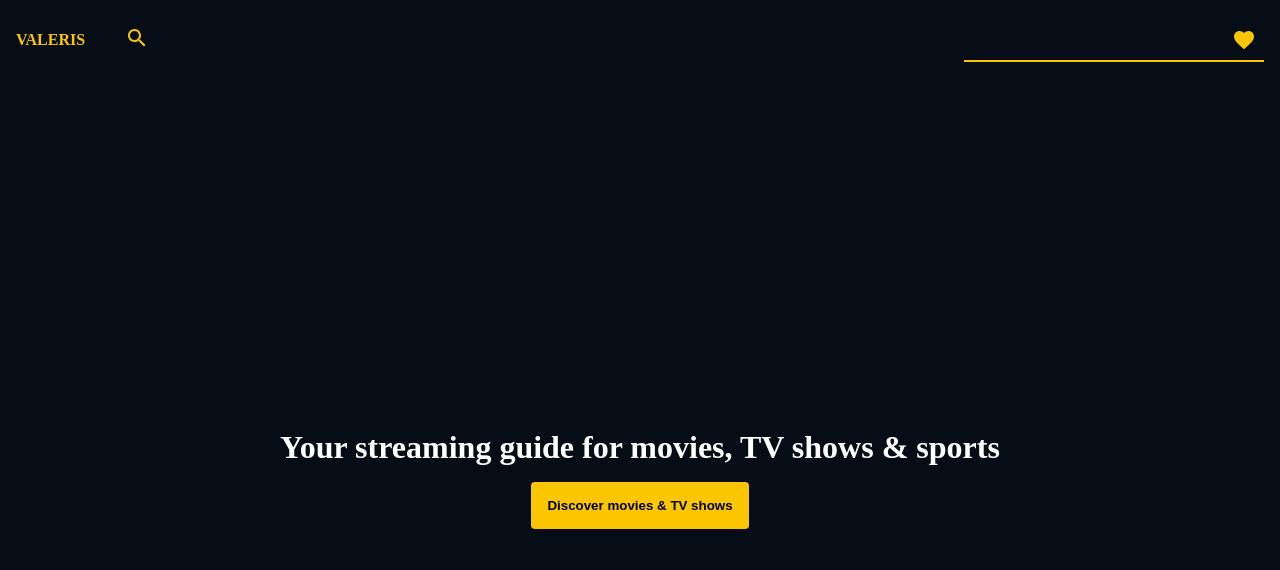
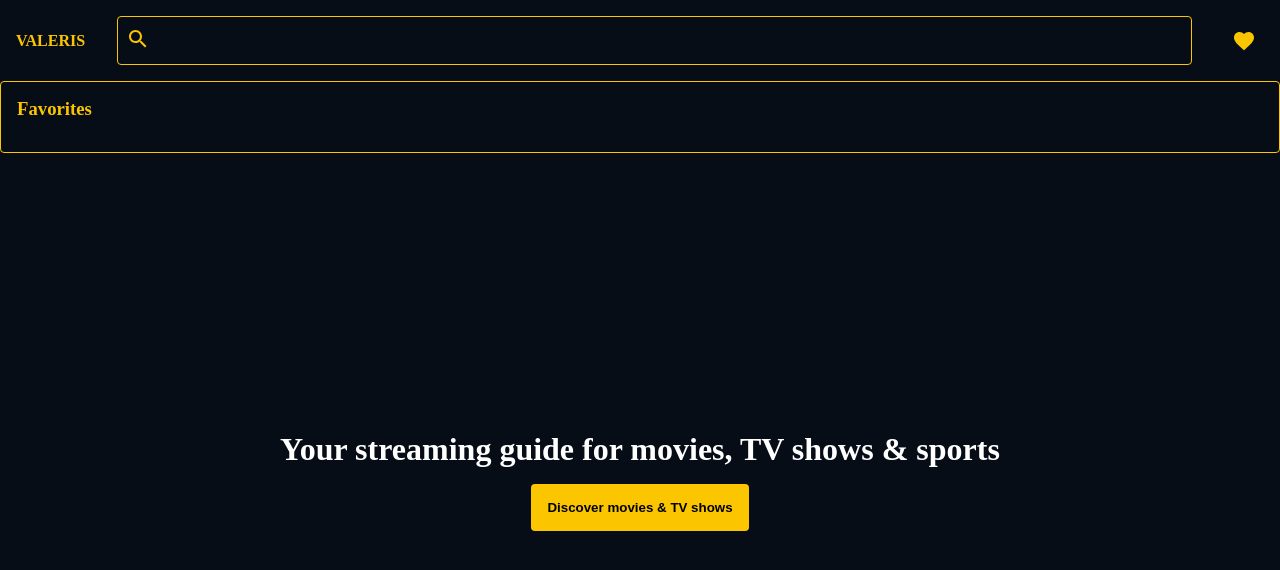
Before and after one commit to dhunjadi/valere-movie, a React (Vite) app: page / in a window 1280 px wide. Both pictures are taken after a click on the button 1244 px from the left and 39 px from the top of the page. Shown: the top 570 px of the page. Built offline with nearby package versions, Linux system fonts and the light colour scheme.

Commit message:
created dropdown component, and useDebounce hook, implemented searching for movies

```diff
--- /dev/null
+++ b/src/components/Dropdown.tsx
@@ -0,0 +1,31 @@
+import {useNavigate} from 'react-router-dom';
+import {Movie} from '../types';
+
+interface DropdownProps {
+    title: string;
+    items: Movie[];
+    isOpen: boolean;
+}
+
+const Dropdown = ({title, items, isOpen}: DropdownProps) => {
+    const navigate = useNavigate();
+    if (!isOpen) {
+        return null;
+    }
+
+    return (
+        <div className={`c-dropdown ${isOpen && 'is-open'}`}>
+            <div className="c-dropdown__header">
+                <h3>{title}</h3>{' '}
+            </div>
+            {items.map((movie) => (
+                <div key={movie.id} className="c-dropdown__item" onClick={() => navigate(`movies/${movie.id}`)}>
+                    <img src={`https://image.tmdb.org/t/p/w500${movie.poster_path}`} alt="movie poster" />
+                    <span>{movie.title}</span>
+                </div>
+            ))}
+        </div>
+    );
+};
+
+export default Dropdown;
--- a/src/components/MovieListSection.tsx
+++ b/src/components/MovieListSection.tsx
@@ -24,7 +24,7 @@ const MovieListSection = ({sectionTitle, movies}: MovieListSectionProps) => {
             ) : (
                 <div className="c-movieListSection__movies">
                     {movies.map((movie) => {
-                        return <MovieItem movie={movie} />;
+                        return <MovieItem key={movie.id} movie={movie} />;
                     })}
                 </div>
             )}
--- a/src/components/Navbar.tsx
+++ b/src/components/Navbar.tsx
@@ -1,24 +1,34 @@
-import {useRef, useState} from 'react';
+import {useEffect, useRef, useState} from 'react';
 import SearchIcon from '@mui/icons-material/Search';
 import IconButton from '@mui/material/IconButton';
 import FavoriteIcon from '@mui/icons-material/Favorite';
 import {useSelector} from 'react-redux';
 import {StoreState} from '../store/reducers/rootReducer';
 import {useNavigate} from 'react-router-dom';
+import {getMoviesBySearch} from '../services/movieServices';
+import {Movie} from '../types';
+import {useDebounce} from '../hooks/useDebounce';
+import Dropdown from './Dropdown';
 
 const Navbar = () => {
     const {favoritedMovies} = useSelector((state: StoreState) => state.movieReducer);
     const [searchText, setSearchText] = useState<string>('');
-    const [isDropdownOpen, setIsDropdownOpen] = useState<boolean>(false);
+    const [isFavoritesDropdownOpen, setIsFavoritesDropdownOpen] = useState<boolean>(false);
+    const [moviesInSearch, setMoviesInSearch] = useState<Movie[]>([]);
     const inputRef = useRef<HTMLInputElement | null>(null);
     const navigate = useNavigate();
+    const debouncedValue = useDebounce(searchText, 1000);
+
+    useEffect(() => {
+        searchText ? getMoviesBySearch(debouncedValue).then((res) => setMoviesInSearch(res.results)) : setMoviesInSearch([]);
+    }, [debouncedValue, searchText]);
 
     const handleSearchIconClick = () => {
         inputRef.current?.focus();
     };
 
     const toggleDropdown = () => {
-        setIsDropdownOpen(!isDropdownOpen);
+        setIsFavoritesDropdownOpen(!isFavoritesDropdownOpen);
     };
 
     return (
@@ -38,24 +48,17 @@ const Navbar = () => {
                     value={searchText}
                     onChange={(e: React.ChangeEvent<HTMLInputElement>) => setSearchText(e.target.value)}
                 />
+
+                {moviesInSearch.length > 0 && <Dropdown title="Search" items={moviesInSearch} isOpen={moviesInSearch.length > 0} />}
             </div>
 
             <div className="c-navbar__favorites">
                 <IconButton color="inherit" onClick={toggleDropdown}>
                     <FavoriteIcon />
                 </IconButton>
+            </div>
 
-                <div className={`c-navbar__dropdown ${isDropdownOpen && 'is-open'}`}>
-                    {favoritedMovies.map((movie) => {
-                        return (
-                            <div key={movie.id} className="c-navbar__dropdown_item" onClick={() => navigate(`movies/${movie.id}`)}>
-                                <img src={`https://image.tmdb.org/t/p/w500${movie.poster_path}`} alt="movie poster" />
-                                <span>{movie.title}</span>
-                            </div>
-                        );
-                    })}
-                </div>
-            </div>
+            {isFavoritesDropdownOpen && <Dropdown title="Favorites" items={favoritedMovies} isOpen={isFavoritesDropdownOpen} />}
         </header>
     );
 };
--- /dev/null
+++ b/src/hooks/useDebounce.ts
@@ -0,0 +1,16 @@
+import {useEffect, useRef, useState} from 'react';
+
+export const useDebounce = (value: string, delay = 500) => {
+    const [debouncedValue, setDebouncedValue] = useState('');
+    const timerRef = useRef<number | undefined>(undefined);
+
+    useEffect(() => {
+        timerRef.current = setTimeout(() => setDebouncedValue(value), delay);
+
+        return () => {
+            clearTimeout(timerRef.current);
+        };
+    }, [value, delay]);
+
+    return debouncedValue;
+};
--- a/src/services/movieServices.ts
+++ b/src/services/movieServices.ts
@@ -34,3 +34,10 @@ export const getMovieById = async (id: string) => {
         .then((res) => res.data)
         .catch((err) => console.log(err));
 };
+
+export const getMoviesBySearch = async (query: string) => {
+    return await axios
+        .get(`${BASE_URL}/search/movie?query=${query}&include_adult=false&language=en-US&page=1`, {headers})
+        .then((res) => res.data)
+        .catch((err) => console.log(err));
+};
--- a/src/styles/components/all.scss
+++ b/src/styles/components/all.scss
@@ -2,3 +2,4 @@
 @import 'button';
 @import 'movieItem';
 @import 'movieListSection';
+@import 'dropdown';
--- /dev/null
+++ b/src/styles/components/dropdown.scss
@@ -0,0 +1,40 @@
+.c-dropdown {
+    position: absolute;
+    width: 100%;
+    top: 100%;
+    right: 0;
+    background-color: $color-black;
+    border: 1px solid $color-primary;
+    border-radius: 0.25rem;
+    z-index: 9999;
+    max-height: 20rem;
+    overflow-y: auto;
+    cursor: pointer;
+    padding: 1rem;
+
+    &__header {
+        margin-bottom: 1rem;
+    }
+
+    &__item {
+        background-color: $color-black;
+        width: 100%;
+        max-height: 10rem;
+        display: flex;
+        align-items: center;
+
+        &:not(:last-child) {
+            margin-bottom: 1rem;
+        }
+
+        &:hover {
+            background-color: darken($color: $color-primary, $amount: 30%);
+        }
+
+        img {
+            max-height: 5rem;
+            object-fit: cover;
+            margin-right: 1rem;
+        }
+    }
+}
--- a/src/styles/components/movieListSection.scss
+++ b/src/styles/components/movieListSection.scss
@@ -7,7 +7,7 @@
         grid-auto-flow: column;
         grid-template-columns: repeat((auto-fill, minmax(10rem, 1fr)));
         grid-auto-columns: minmax(160px, 1fr);
-        margin-bottom: 1rem;
+        margin-bottom: 3rem;
 
         &::-webkit-scrollbar {
             display: none;
--- a/src/styles/components/navbar.scss
+++ b/src/styles/components/navbar.scss
@@ -10,16 +10,13 @@
     z-index: 999;
 
     &__search {
+        position: relative;
         display: flex;
         align-items: center;
         width: 100%;
         margin: 0 2rem;
-
-        &:focus-within {
-            outline: none;
-            border: 0.0625rem solid $color-primary;
-            border-radius: 0.25rem;
-        }
+        border: 0.0625rem solid $color-primary;
+        border-radius: 0.25rem;
 
         input {
             width: 100%;
@@ -37,50 +34,4 @@
             margin: 0 0.5rem;
         }
     }
-
-    &__favorites {
-        position: relative;
-
-        &_dropdown {
-            width: 100%;
-            color: white;
-            border: 1px solid white;
-            position: absolute;
-            top: 0;
-            right: 0;
-        }
-    }
 }
-
-.c-navbar__dropdown {
-    display: none;
-    position: absolute;
-    top: 100%;
-    right: 0;
-    background-color: $color-black;
-    border: 1px solid $color-primary;
-    z-index: 9999;
-    width: 300px;
-
-    &.is-open {
-        display: flex;
-        flex-direction: column;
-        justify-content: center;
-    }
-
-    &_item {
-        background-color: $color-black;
-        width: 100%;
-
-        max-height: 10rem;
-        display: flex;
-        align-items: center;
-        padding: 1rem;
-
-        img {
-            max-height: 5rem;
-            object-fit: cover;
-            margin-right: 1rem;
-        }
-    }
-}
```
